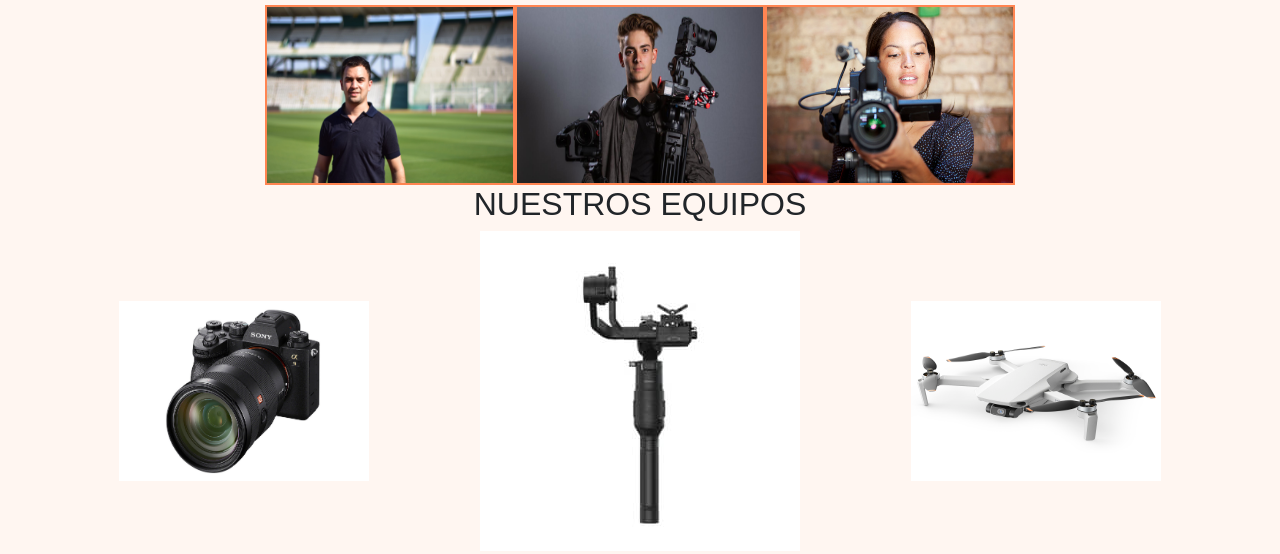
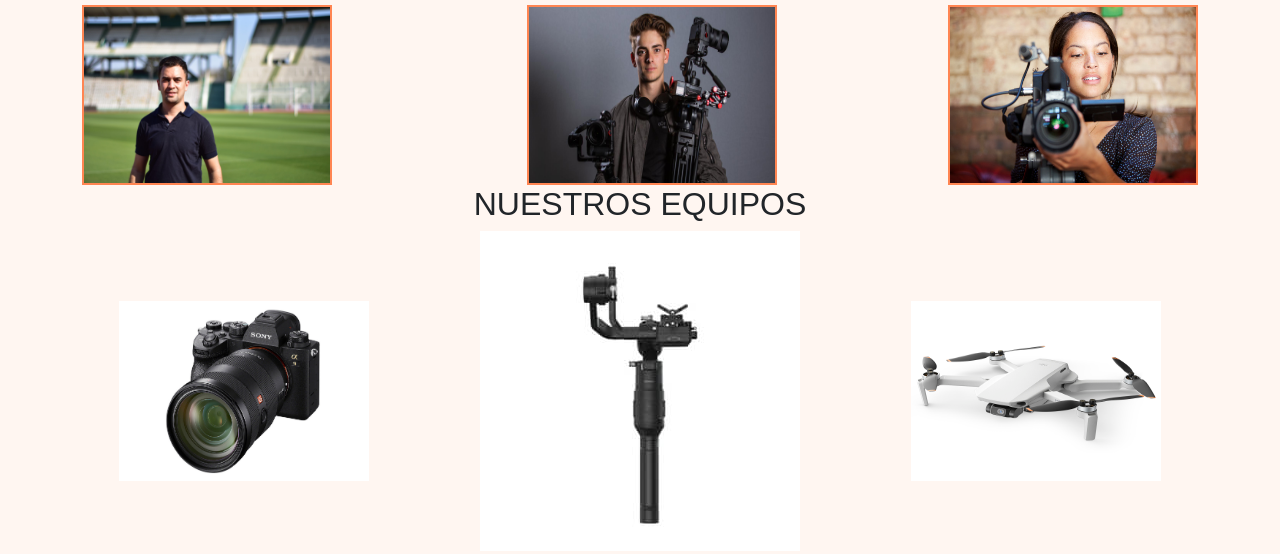
Before and after one commit to TmsLeOnGithub/produccionesTmsLeon, a plain HTML site: page index.html in a window 1280 px wide. Shown: the part 463-1017 px from the top of the page. Drawn offline with nearby package versions, Linux system fonts and the light colour scheme.

Commit message:
agregue clase conteiner

```diff
--- a/index.html
+++ b/index.html
@@ -36,7 +36,7 @@
     </header>
 
     <main>
-        <div class="reel">
+        <div class="reel container">
             <h2 class="grid__h>">NUESTRO REEL 2021</h2>
             <iframe class="grid__videoReel" width="560" height="315" src="https://www.youtube.com/embed/tJmcTLI8LuY"
                 title="YouTube video player" frameborder="0"
@@ -44,10 +44,10 @@
                 allowfullscreen></iframe>
         </div>
 
-        <div class="nosotros grid__nosotros">
+        <div class="nosotros grid__nosotros container-fluid">
             <h2>NOSOTROS</h2>
 
-            <div class="nosotros__imagenes">
+            <div class="nosotros__imagenes container">
                 <div class="contenedor__imagen">
                     <img class="imagen" src="images-web/TOMI-EN-KEMPES-scaled.jpg" alt="Tomas Leon" title="Tomas Leon">
                     <div class="imagen--texto  animate__animated animate__swing"> TOMAS LEON (25 AÑOS) Productor
@@ -55,7 +55,7 @@
                     </div>
                 </div>
 
-                <div class="contenedor__imagen">
+                <div class="contenedor__imagen container">
                     <img class="imagen" src="images-web/filmaker.jfif" alt="chico Gimbal" title="Chico Gimbal">
                     <div class="imagen--texto  animate__animated animate__swing"> Juan Perez,Entre Rios (25 años).Se
                         egresó en la Universidad del cine en
```
